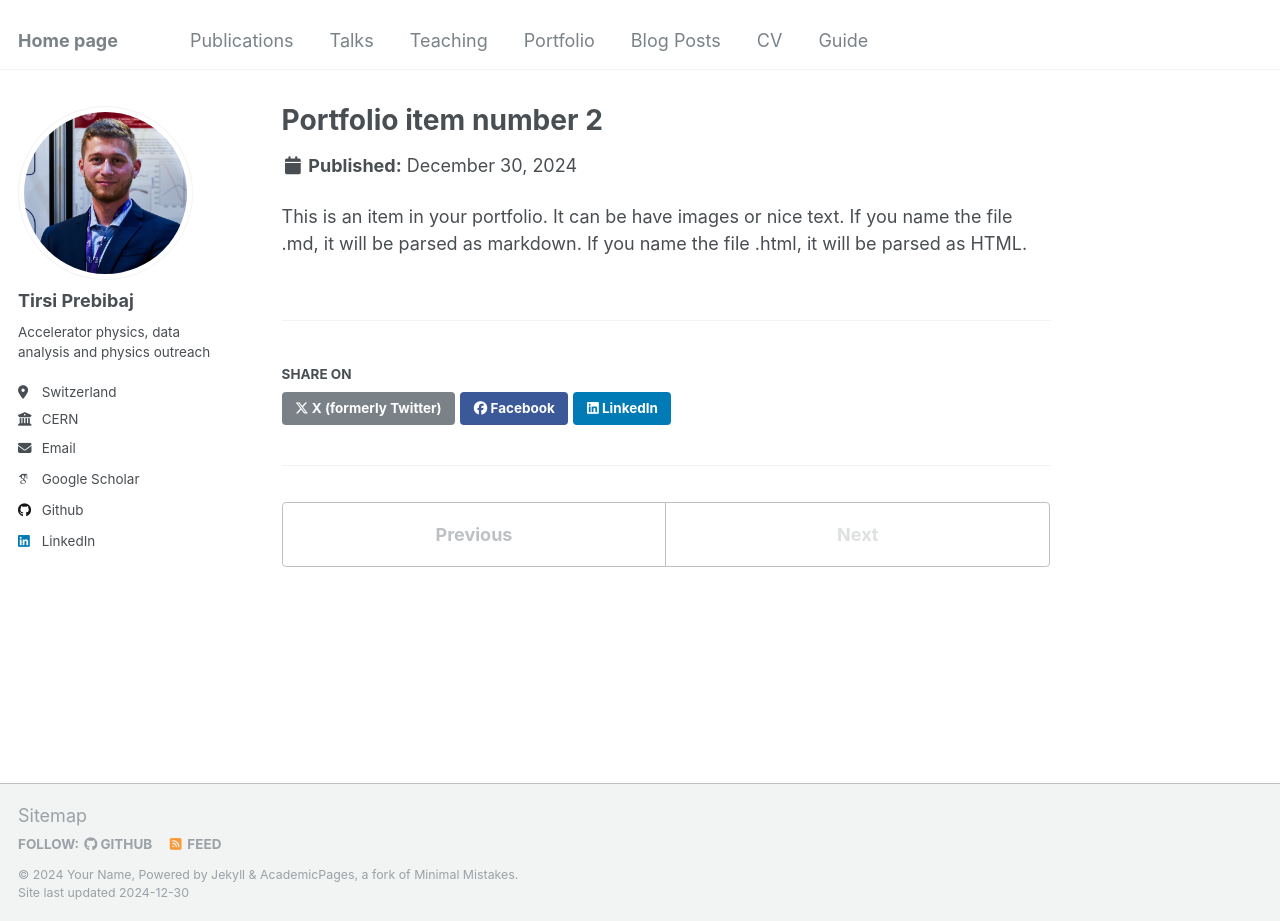
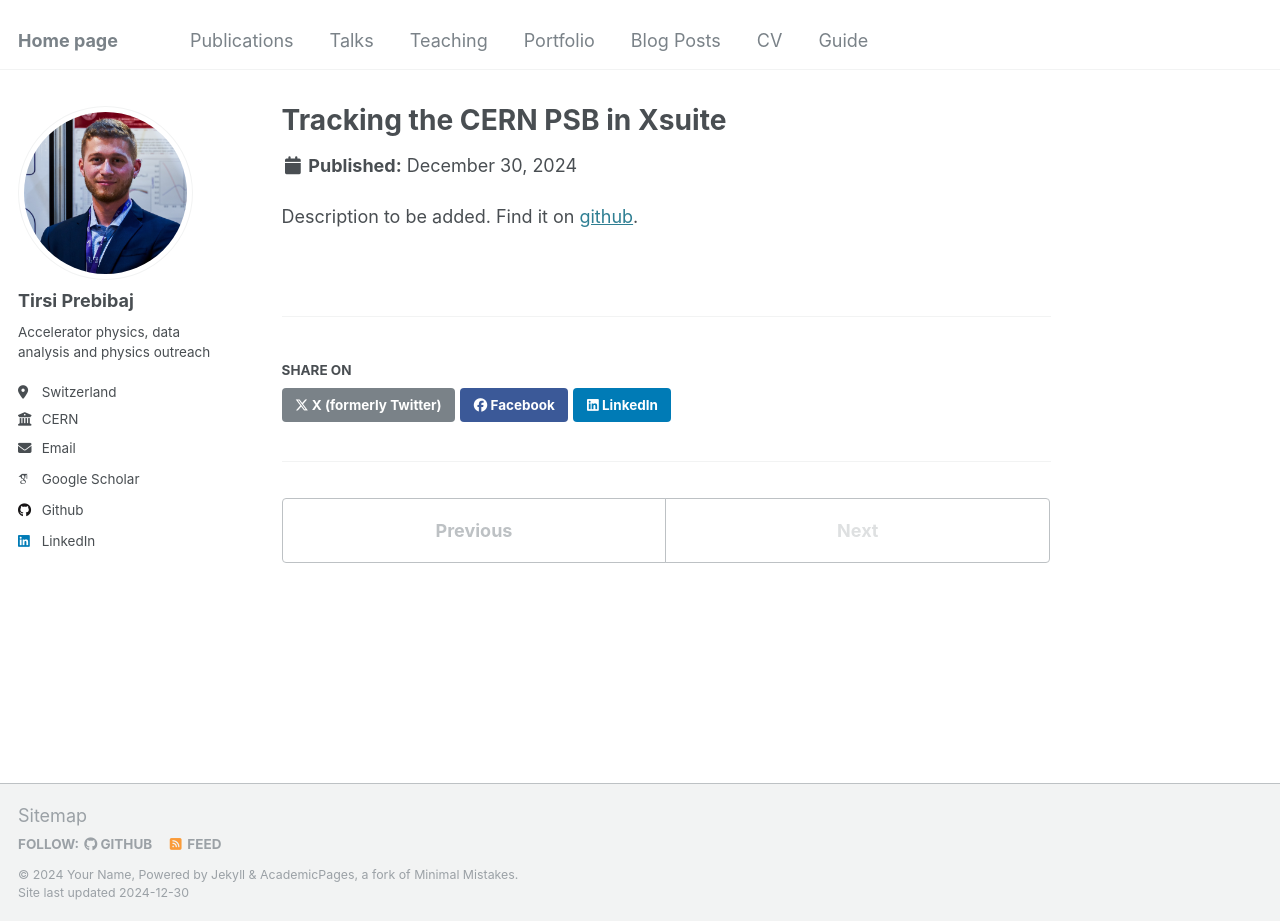
Before and after one commit to tprebiba/tprebiba.github.io, a Jekyll site: the page built from _portfolio/portfolio-2.md, in a window 1280 px wide and 921 px high. Built offline with Jekyll 4.4.1, drawn with Linux system fonts in a browser that asks for light colours; some web fonts are replaced.

Commit message:
various updates

```diff
--- a/_pages/portfolio.html
+++ b/_pages/portfolio.html
@@ -1,6 +1,6 @@
 ---
 layout: archive
-title: "Repositories"
+title: "A selection of my repositories"
 permalink: /portfolio/
 author_profile: true
 ---
--- a/_pages/publications.html
+++ b/_pages/publications.html
@@ -1,6 +1,6 @@
 ---
 layout: archive
-title: "Publications"
+title: "A selection of publications"
 permalink: /publications/
 author_profile: true
 ---
--- a/_pages/talks.html
+++ b/_pages/talks.html
@@ -1,6 +1,6 @@
 ---
 layout: archive
-title: "Talks and presentations"
+title: "A selection of talks and presentations"
 permalink: /talks/
 author_profile: true
 ---
--- a/_pages/teaching.html
+++ b/_pages/teaching.html
@@ -1,6 +1,6 @@
 ---
 layout: archive
-title: "Teaching"
+title: "Contributions to physics teaching"
 permalink: /teaching/
 author_profile: true
 ---
--- a/_portfolio/portfolio-2.html
+++ /dev/null
@@ -1,7 +0,0 @@
----
-title: "Portfolio item number 2"
-excerpt: "Short description of portfolio item number 2 <br/><img src='/images/500x300.png'>"
-collection: portfolio
----
-
-This is an item in your portfolio. It can be have images or nice text. If you name the file .md, it will be parsed as markdown. If you name the file .html, it will be parsed as HTML.
--- /dev/null
+++ b/_portfolio/portfolio-2.md
@@ -0,0 +1,7 @@
+---
+title: "Tracking the CERN PSB in Xsuite"
+excerpt: "Realistic PSB simulation in [Xsuite](https://xsuite.readthedocs.io/en/latest/)"
+collection: portfolio
+---
+
+Description to be added. Find it on [github](https://github.com/tprebiba/psb-xsuite-tracking).
```
Also changed, not shown: _pages/about.md (+2 -2 lines), _portfolio/portfolio-1.md (+3 -3 lines).
